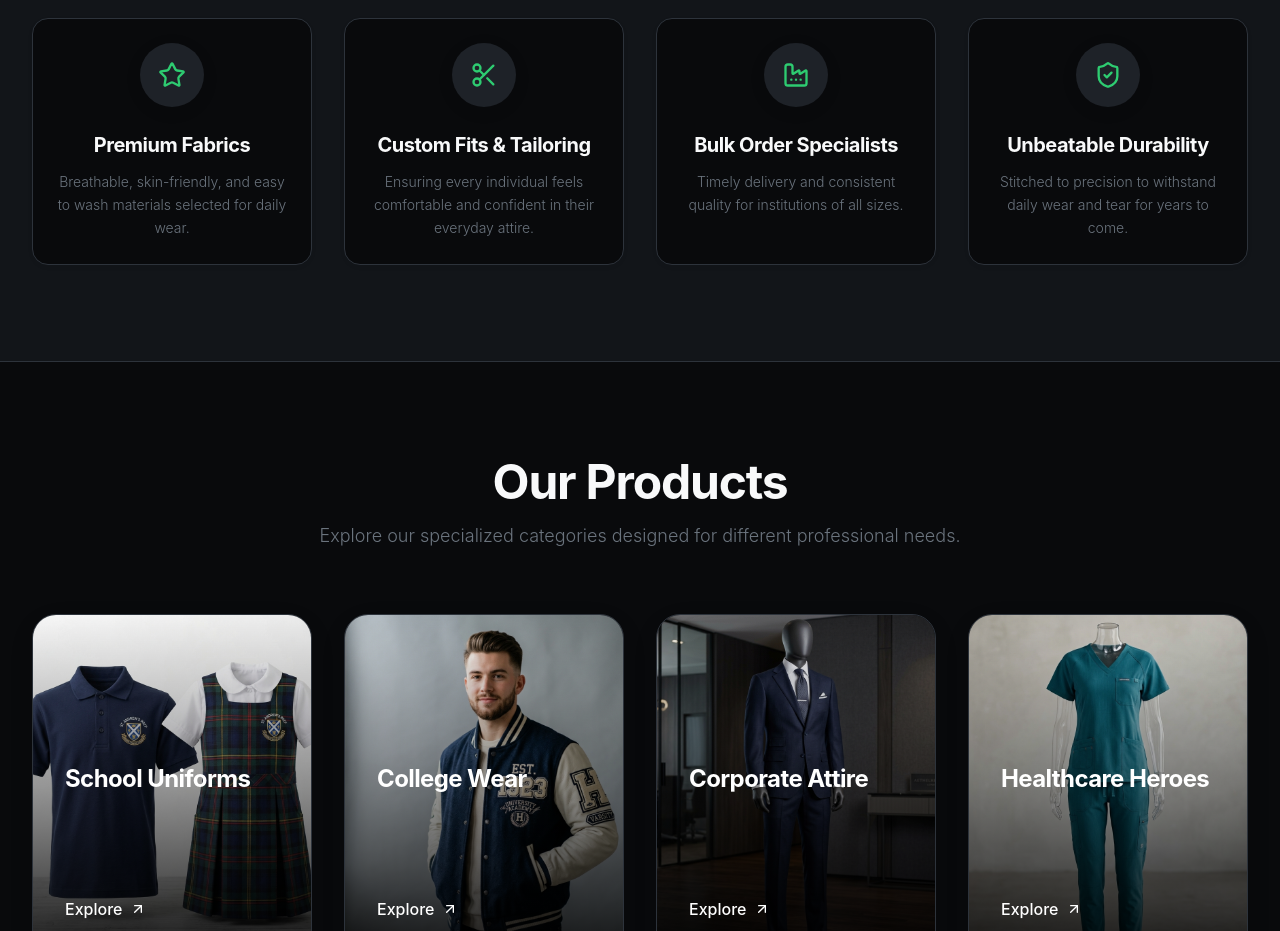
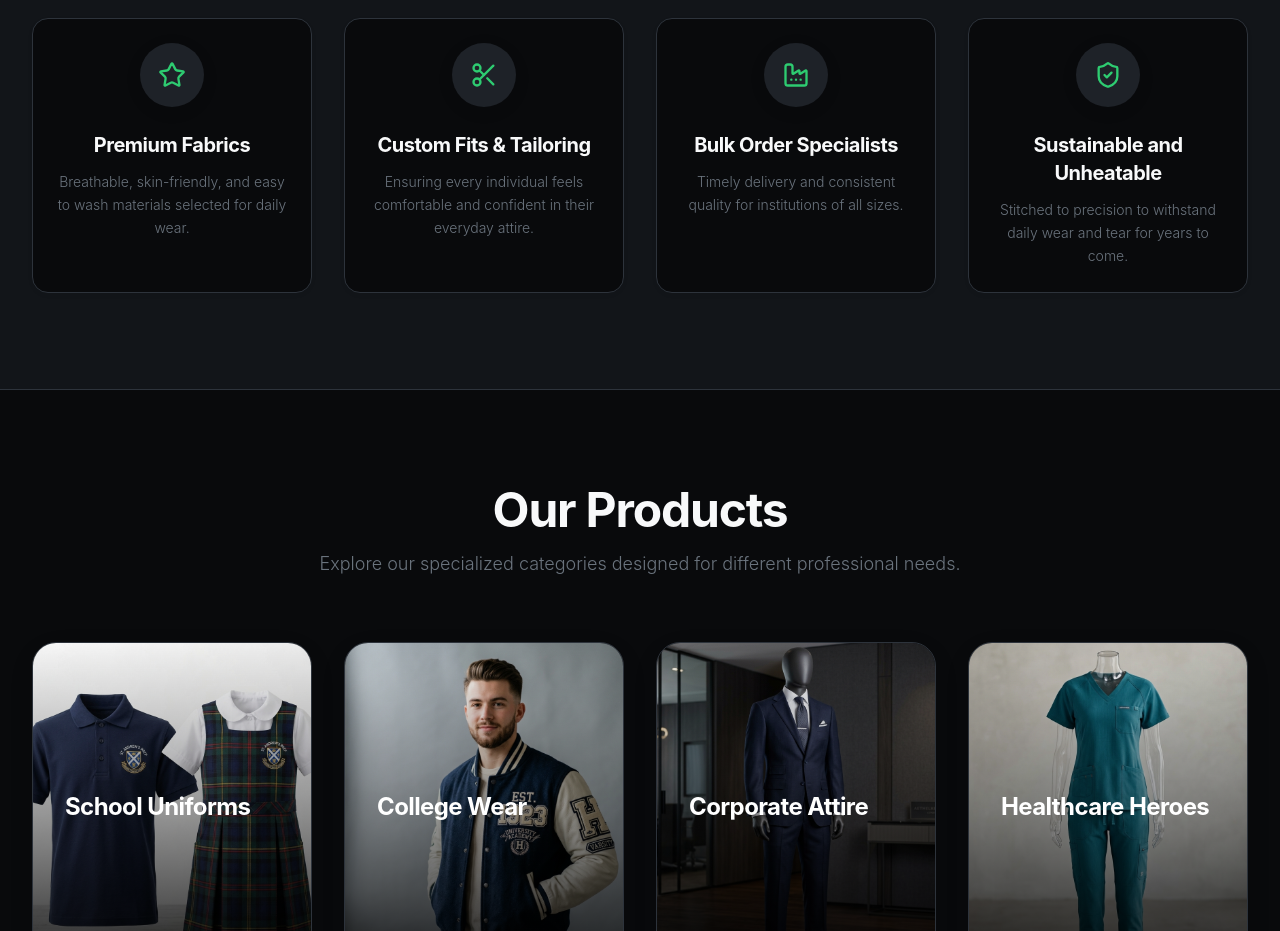
Before and after one commit to MurliPrajapati-Official/clothing-store, a React (Vite) app: page / in a window 1280 px wide. Shown: the part 1120-2051 px from the top of the page. Built offline with nearby package versions, Linux system fonts and the light colour scheme; no server answers.

Commit message:
common fix

```diff
--- a/src/pages/Home.tsx
+++ b/src/pages/Home.tsx
@@ -185,7 +185,7 @@ export default function Home() {
               <div className="w-16 h-16 bg-surface-elevated rounded-full flex items-center justify-center mb-6 text-primary shadow-[0_4px_20px_rgba(0,0,0,0.05)]">
                 <ShieldCheck size={28} />
               </div>
-              <h4 className="font-bold text-xl text-ink mb-3">Unbeatable Durability</h4>
+              <h4 className="font-bold text-xl text-ink mb-3">Sustainable and Unheatable</h4>
               <p className="text-muted text-sm font-light leading-relaxed">Stitched to precision to withstand daily wear and tear for years to come.</p>
             </motion.div>
           </motion.div>
```
